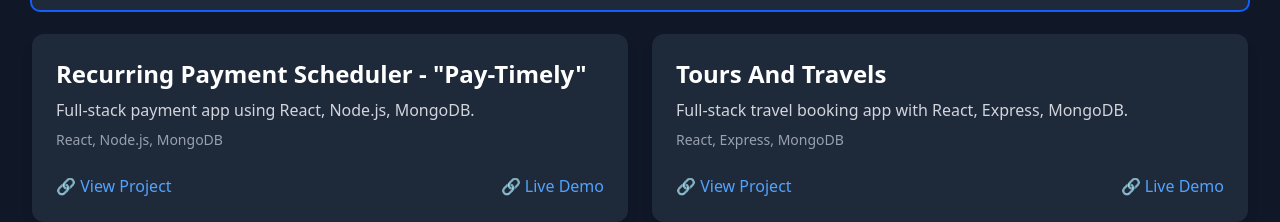
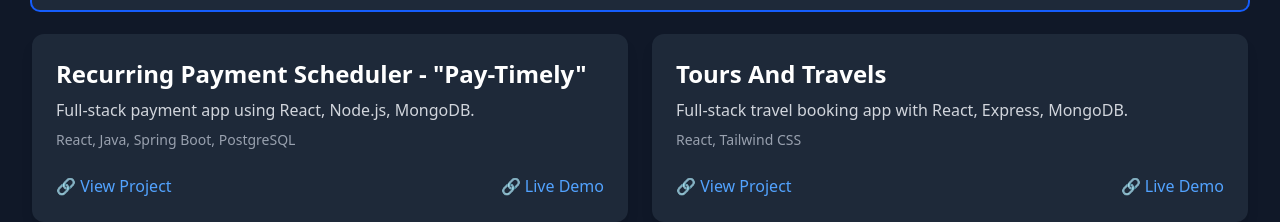
Before and after one commit to Omkar605/omkar-portfolio, a React (Vite) app in the folder my-portfolio/: page / in a window 1280 px wide. Shown: the part 1734-1956 px from the top of the page. Built offline with nearby package versions, Linux system fonts and the light colour scheme.

Commit message:
Project details updated

```diff
--- a/my-portfolio/src/components/Projects.jsx
+++ b/my-portfolio/src/components/Projects.jsx
@@ -4,14 +4,14 @@ const allProjects = [
   {
     title: "Recurring Payment Scheduler - \"Pay-Timely\"",
     description: "Full-stack payment app using React, Node.js, MongoDB.",
-    tags: ["React", "Node.js", "MongoDB"],
+    tags: ["React", "Java", "Spring Boot", "PostgreSQL"],
     link: "https://github.com/Omkar605/Pay-Timely",
     live: "https://pay-timely.vercel.app/"
   },
   {
     title: "Tours And Travels",
   description: "Full-stack travel booking app with React, Express, MongoDB.",
-    tags: ["React", "Express", "MongoDB"],
+    tags: ["React", "Tailwind CSS"],
     link: "github.com/Omkar605/ToursAndTravels",
     live: "https://tours-and-travels-nine.vercel.app/"
   },
```
